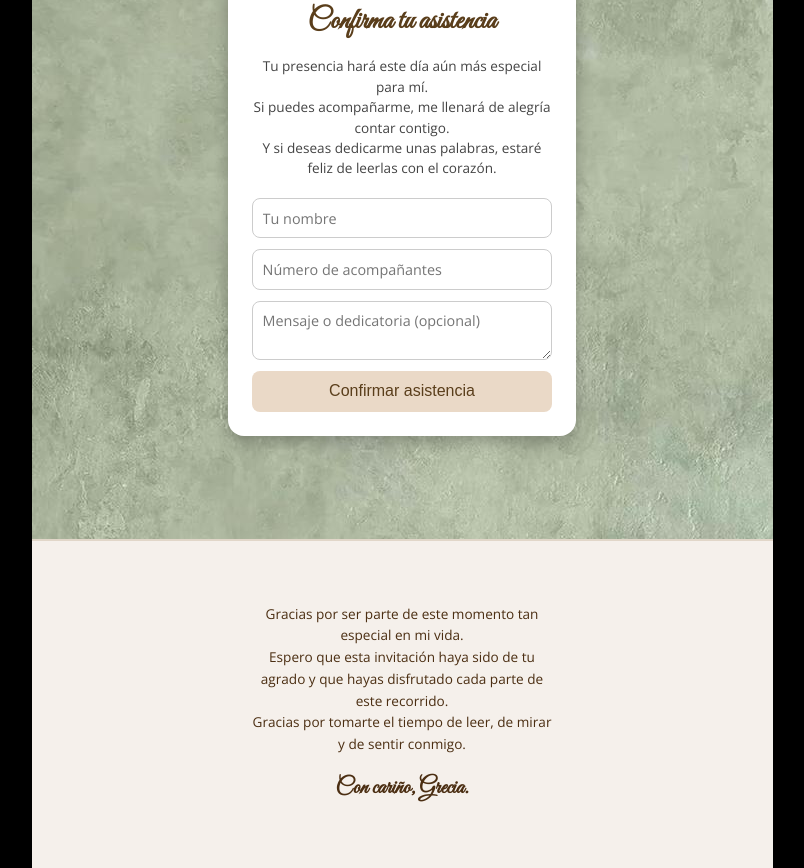
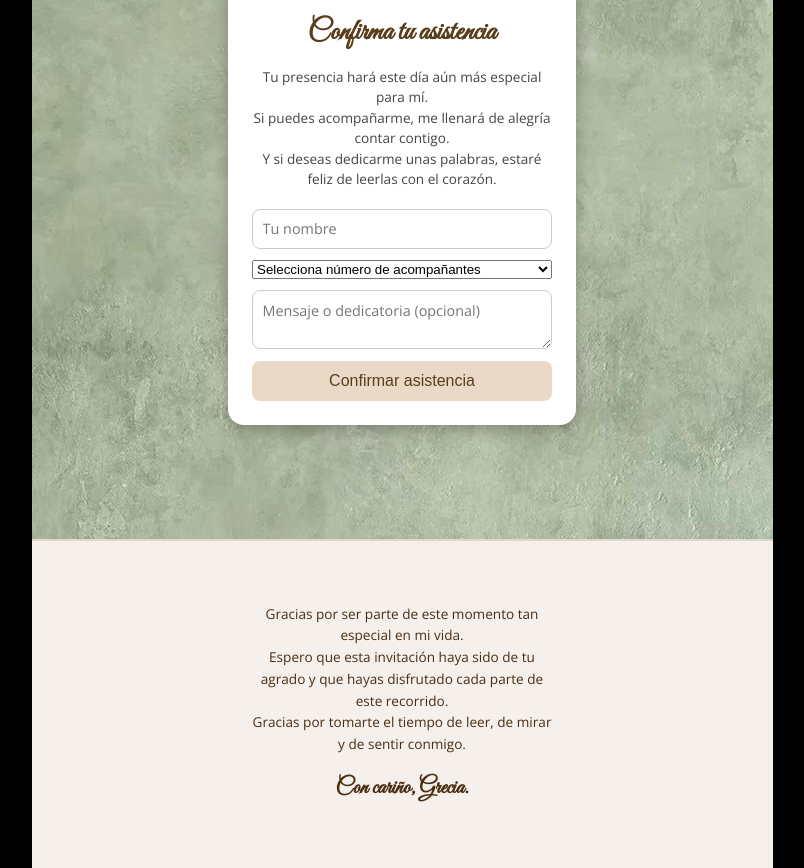
Before and after one commit to Franciscosanes/dhdh, a plain HTML site: page index.html in a window 1280 px wide. Shown: the part 5861-6729 px from the top of the page, without its empty margins (238-1042 px from the left). Drawn offline with nearby package versions, Linux system fonts and the light colour scheme.

Commit message:
Update index.html

```diff
--- a/index.html
+++ b/index.html
@@ -102,7 +102,21 @@
     <section class="rsvp">
       <form id="form-confirmacion">
         <input type="text" placeholder="Tu nombre" required>
-        <input type="number" placeholder="Número de acompañantes" required min="0" max="10">
+        <!-- Campo de selección para número de acompañantes -->
+  <select name="acompanantes" required>
+    <option value="" disabled selected>Selecciona número de acompañantes</option>
+    <option value="0">0 (Voy solo/a)</option>
+    <option value="1">1</option>
+    <option value="2">2</option>
+    <option value="3">3</option>
+    <option value="4">4</option>
+    <option value="5">5</option>
+    <option value="6">6</option>
+    <option value="7">7</option>
+    <option value="8">8</option>
+    <option value="9">9</option>
+    <option value="10">10</option>
+  </select>
         <textarea placeholder="Mensaje o dedicatoria (opcional)"></textarea>
         <button type="submit">Confirmar asistencia</button>
       </form>
```
